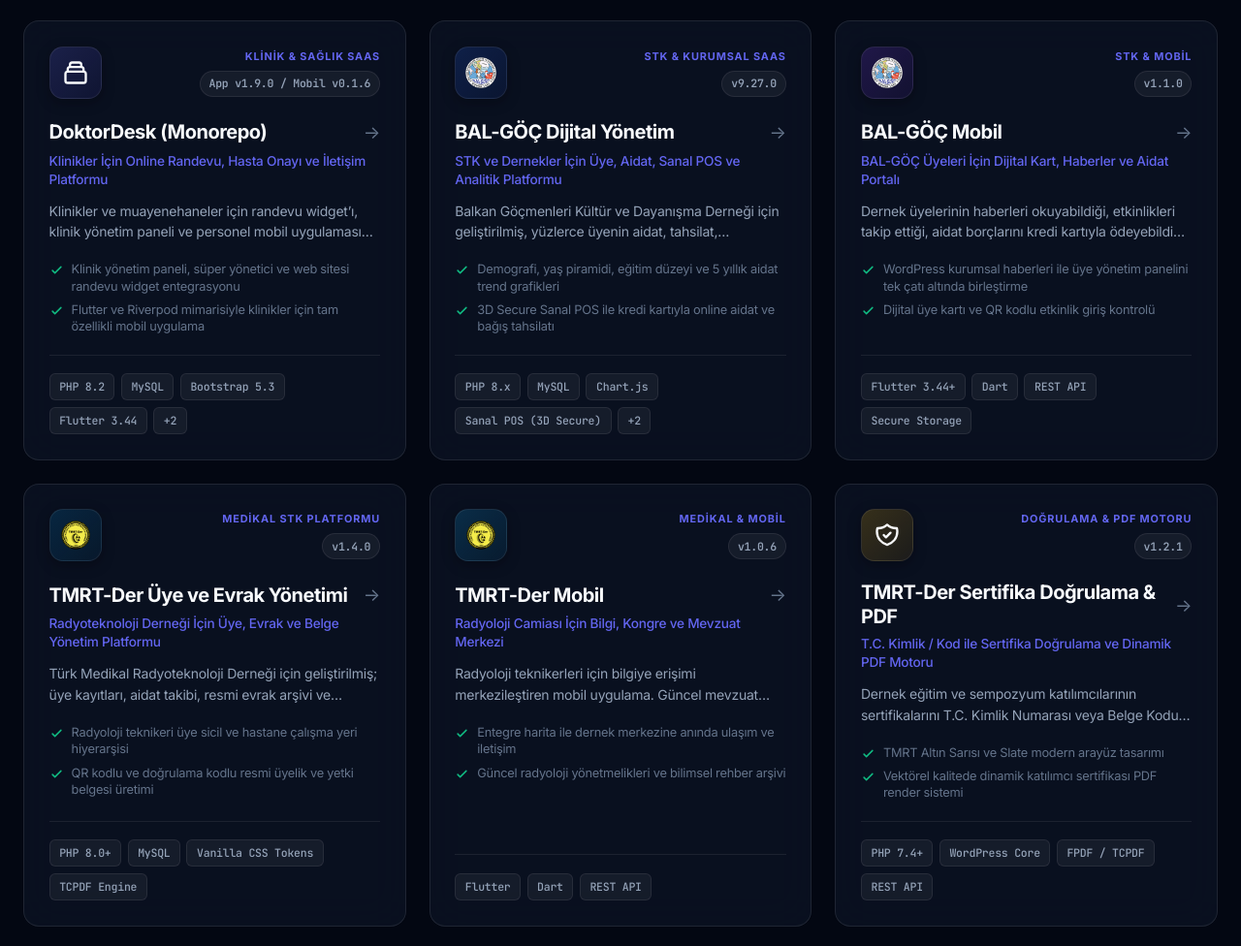
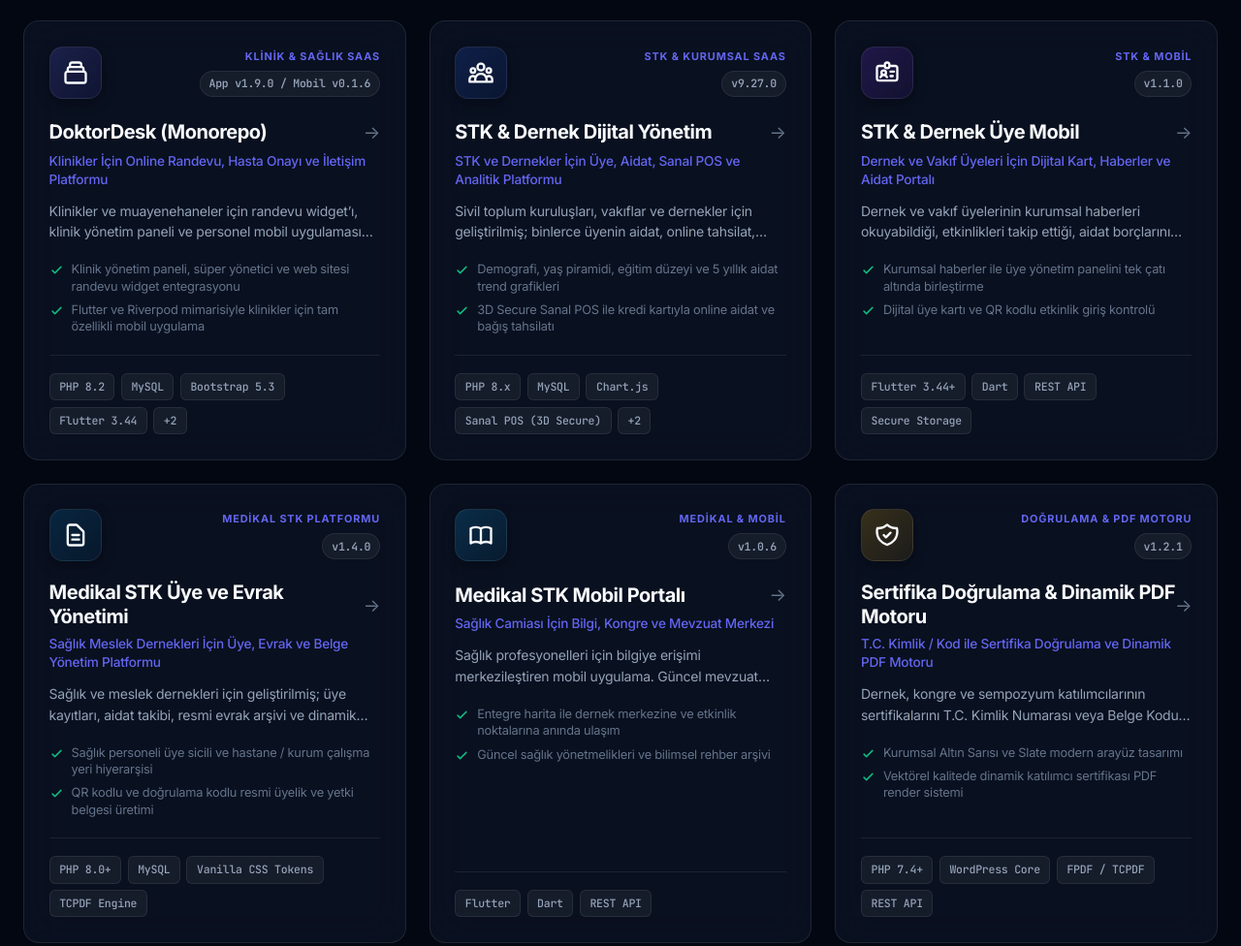
Before and after one commit to selimyilmaz/selimyilmaz.github.io, a plain HTML site: page index.html in a window 1280 px wide. Shown: the part 2248-3224 px from the top of the page at 97% size. Drawn offline with Linux system fonts and the light colour scheme.

Commit message:
docs: generalize health and NGO solutions without specific organization names

```diff
--- a/assets/js/projects-data.js
+++ b/assets/js/projects-data.js
@@ -223,19 +223,19 @@ const PROJECTS_DATA = [
     ]
   },
   {
-    id: 'balgoc-web',
-    title: 'BAL-GÖÇ Dijital Yönetim',
+    id: 'stk-web',
+    title: 'STK & Dernek Dijital Yönetim',
     category: 'web',
     categoryLabel: 'STK & Kurumsal SaaS',
     platforms: ['Web Platformu'],
     version: 'v9.27.0',
     status: 'Kurumsal Üretim',
     tagline: 'STK ve Dernekler İçin Üye, Aidat, Sanal POS ve Analitik Platformu',
-    description: 'Balkan Göçmenleri Kültür ve Dayanışma Derneği için geliştirilmiş, yüzlerce üyenin aidat, tahsilat, demografik analiz ve bağış süreçlerini merkezileştiren kurumsal SaaS platformu.',
+    description: 'Sivil toplum kuruluşları, vakıflar ve dernekler için geliştirilmiş; binlerce üyenin aidat, online tahsilat, demografik analiz ve bağış süreçlerini merkezileştiren kurumsal SaaS platformudur.',
     stack: ['PHP 8.x', 'MySQL', 'Chart.js', 'Sanal POS (3D Secure)', 'SMS Gateway', 'Excel Engine'],
     accent: '#2563EB',
-    iconType: 'image',
-    iconSrc: 'assets/img/projects/balgoc-logo.png',
+    iconType: 'svg',
+    iconSvg: '<svg width="28" height="28" fill="none" stroke="currentColor" stroke-width="2" viewBox="0 0 24 24"><path stroke-linecap="round" stroke-linejoin="round" d="M17 20h5v-2a3 3 0 00-5.356-1.857M17 20H7m10 0v-2c0-.656-.126-1.283-.356-1.857M7 20H2v-2a3 3 0 015.356-1.857M7 20v-2c0-.656.126-1.283.356-1.857m0 0a5.002 5.002 0 019.288 0M15 7a3 3 0 11-6 0 3 3 0 016 0zm6 3a2 2 0 11-4 0 2 2 0 014 0zM7 10a2 2 0 11-4 0 2 2 0 014 0z"></path></svg>',
     iconBg: 'linear-gradient(135deg, rgba(37, 99, 235, 0.2), rgba(29, 78, 216, 0.1))',
     highlights: [
       'Demografi, yaş piramidi, eğitim düzeyi ve 5 yıllık aidat trend grafikleri',
@@ -244,85 +244,85 @@ const PROJECTS_DATA = [
     ]
   },
   {
-    id: 'balgoc-mobil',
-    title: 'BAL-GÖÇ Mobil',
+    id: 'stk-mobil',
+    title: 'STK & Dernek Üye Mobil',
     category: 'mobile',
     categoryLabel: 'STK & Mobil',
     platforms: ['Android', 'iOS'],
     version: 'v1.1.0',
     status: 'Mobil Üretim',
-    tagline: 'BAL-GÖÇ Üyeleri İçin Dijital Kart, Haberler ve Aidat Portalı',
-    description: 'Dernek üyelerinin haberleri okuyabildiği, etkinlikleri takip ettiği, aidat borçlarını kredi kartıyla ödeyebildiği ve dijital üye kartını taşıdığı resmi mobil uygulamadır.',
+    tagline: 'Dernek ve Vakıf Üyeleri İçin Dijital Kart, Haberler ve Aidat Portalı',
+    description: 'Dernek ve vakıf üyelerinin kurumsal haberleri okuyabildiği, etkinlikleri takip ettiği, aidat borçlarını kredi kartıyla ödeyebildiği ve dijital üye kartını taşıdığı resmi mobil uygulamadır.',
     stack: ['Flutter 3.44+', 'Dart', 'REST API', 'Secure Storage'],
     accent: '#7C3AED',
-    iconType: 'image',
-    iconSrc: 'assets/img/projects/balgoc-logo.png',
+    iconType: 'svg',
+    iconSvg: '<svg width="28" height="28" fill="none" stroke="currentColor" stroke-width="2" viewBox="0 0 24 24"><path stroke-linecap="round" stroke-linejoin="round" d="M10 6H5a2 2 0 00-2 2v9a2 2 0 002 2h14a2 2 0 002-2V8a2 2 0 00-2-2h-5m-4 0V5a2 2 0 114 0v1m-4 0a2 2 0 104 0m-5 8a2 2 0 100-4 2 2 0 000 4zm0 0c1.306 0 2.417.835 2.83 2M9 14a3.001 3.001 0 00-2.83 2M15 11h3m-3 4h2"></path></svg>',
     iconBg: 'linear-gradient(135deg, rgba(124, 58, 237, 0.2), rgba(109, 40, 217, 0.1))',
     highlights: [
-      'WordPress kurumsal haberleri ile üye yönetim panelini tek çatı altında birleştirme',
+      'Kurumsal haberler ile üye yönetim panelini tek çatı altında birleştirme',
       'Dijital üye kartı ve QR kodlu etkinlik giriş kontrolü',
       'Anlık push bildirimleri ve online aidat ödeme akışı'
     ]
   },
   {
-    id: 'tmrtder-web',
-    title: 'TMRT-Der Üye ve Evrak Yönetimi',
+    id: 'medikal-stk-web',
+    title: 'Medikal STK Üye ve Evrak Yönetimi',
     category: 'web',
     categoryLabel: 'Medikal STK Platformu',
     platforms: ['Web Platformu'],
     version: 'v1.4.0',
     status: 'Kurumsal Üretim',
-    tagline: 'Radyoteknoloji Derneği İçin Üye, Evrak ve Belge Yönetim Platformu',
-    description: 'Türk Medikal Radyoteknoloji Derneği için geliştirilmiş; üye kayıtları, aidat takibi, resmi evrak arşivi ve dinamik belge üretimini sağlayan kurumsal STK platformudur.',
+    tagline: 'Sağlık Meslek Dernekleri İçin Üye, Evrak ve Belge Yönetim Platformu',
+    description: 'Sağlık ve meslek dernekleri için geliştirilmiş; üye kayıtları, aidat takibi, resmi evrak arşivi ve dinamik belge üretimini sağlayan kurumsal STK platformudur.',
     stack: ['PHP 8.0+', 'MySQL', 'Vanilla CSS Tokens', 'TCPDF Engine'],
     accent: '#0284C7',
-    iconType: 'image',
-    iconSrc: 'assets/img/projects/tmrtder-logo.png',
+    iconType: 'svg',
+    iconSvg: '<svg width="28" height="28" fill="none" stroke="currentColor" stroke-width="2" viewBox="0 0 24 24"><path stroke-linecap="round" stroke-linejoin="round" d="M9 12h6m-6 4h6m2 5H7a2 2 0 01-2-2V5a2 2 0 012-2h5.586a1 1 0 01.707.293l5.414 5.414a1 1 0 01.293.707V19a2 2 0 01-2 2z"></path></svg>',
     iconBg: 'linear-gradient(135deg, rgba(2, 132, 199, 0.2), rgba(3, 105, 161, 0.1))',
     highlights: [
-      'Radyoloji teknikeri üye sicil ve hastane çalışma yeri hiyerarşisi',
+      'Sağlık personeli üye sicili ve hastane / kurum çalışma yeri hiyerarşisi',
       'QR kodlu ve doğrulama kodlu resmi üyelik ve yetki belgesi üretimi',
       'KVKK uyumlu güvenli evrak arşivleme altyapısı'
     ]
   },
   {
-    id: 'tmrtder-mobil',
-    title: 'TMRT-Der Mobil',
+    id: 'medikal-stk-mobil',
+    title: 'Medikal STK Mobil Portalı',
     category: 'mobile',
     categoryLabel: 'Medikal & Mobil',
     platforms: ['Android', 'iOS'],
     version: 'v1.0.6',
     status: 'Mobil Üretim',
-    tagline: 'Radyoloji Camiası İçin Bilgi, Kongre ve Mevzuat Merkezi',
-    description: 'Radyoloji teknikerleri için bilgiye erişimi merkezileştiren mobil uygulama. Güncel mevzuat dökümleri, kongre takvimi ve duyuruları tek dokunuşla üyelere iletir.',
+    tagline: 'Sağlık Camiası İçin Bilgi, Kongre ve Mevzuat Merkezi',
+    description: 'Sağlık profesyonelleri için bilgiye erişimi merkezileştiren mobil uygulama. Güncel mevzuat dökümleri, kongre takvimi ve duyuruları tek dokunuşla üyelere iletir.',
     stack: ['Flutter', 'Dart', 'REST API'],
     accent: '#0EA5E9',
-    iconType: 'image',
-    iconSrc: 'assets/img/projects/tmrtder-logo.png',
+    iconType: 'svg',
+    iconSvg: '<svg width="28" height="28" fill="none" stroke="currentColor" stroke-width="2" viewBox="0 0 24 24"><path stroke-linecap="round" stroke-linejoin="round" d="M12 6.253v13m0-13C10.832 5.477 9.246 5 7.5 5S4.168 5.477 3 6.253v13C4.168 18.477 5.754 18 7.5 18s3.332.477 4.5 1.253m0-13C13.168 5.477 14.754 5 16.5 5c1.747 0 3.332.477 4.5 1.253v13C19.832 18.477 18.247 18 16.5 18c-1.746 0-3.332.477-4.5 1.253"></path></svg>',
     iconBg: 'linear-gradient(135deg, rgba(14, 165, 233, 0.2), rgba(2, 132, 199, 0.1))',
     highlights: [
-      'Entegre harita ile dernek merkezine anında ulaşım ve iletişim',
-      'Güncel radyoloji yönetmelikleri ve bilimsel rehber arşivi',
+      'Entegre harita ile dernek merkezine ve etkinlik noktalarına anında ulaşım',
+      'Güncel sağlık yönetmelikleri ve bilimsel rehber arşivi',
       'Kongre, eğitim ve etkinlik takvimi'
     ]
   },
   {
-    id: 'wp-tmrtder-sertifika',
-    title: 'TMRT-Der Sertifika Doğrulama & PDF',
+    id: 'wp-sertifika-dogrulama',
+    title: 'Sertifika Doğrulama & Dinamik PDF Motoru',
     category: 'tools',
     categoryLabel: 'Doğrulama & PDF Motoru',
     platforms: ['WordPress Plugin'],
     version: 'v1.2.1',
     status: 'Canlı Eklenti',
     tagline: 'T.C. Kimlik / Kod ile Sertifika Doğrulama ve Dinamik PDF Motoru',
-    description: 'Dernek eğitim ve sempozyum katılımcılarının sertifikalarını T.C. Kimlik Numarası veya Belge Kodu ile doğrulamasını ve dinamik PDF şablonu üzerinden anında indirip yazdırmasını sağlayan WordPress eklentisidir.',
+    description: 'Dernek, kongre ve sempozyum katılımcılarının sertifikalarını T.C. Kimlik Numarası veya Belge Kodu ile doğrulamasını ve dinamik PDF şablonu üzerinden anında indirip yazdırmasını sağlayan WordPress eklentisidir.',
     stack: ['PHP 7.4+', 'WordPress Core', 'FPDF / TCPDF', 'REST API'],
     accent: '#EAB308',
     iconType: 'svg',
     iconSvg: '<svg width="28" height="28" fill="none" stroke="currentColor" stroke-width="2" viewBox="0 0 24 24"><path stroke-linecap="round" stroke-linejoin="round" d="M9 12l2 2 4-4m5.618-4.016A11.955 11.955 0 0112 2.944a11.955 11.955 0 01-8.618 3.04A12.02 12.02 0 003 9c0 5.591 3.824 10.29 9 11.622 5.176-1.332 9-6.03 9-11.622 0-1.042-.133-2.052-.382-3.016z"></path></svg>',
     iconBg: 'linear-gradient(135deg, rgba(234, 179, 8, 0.2), rgba(202, 138, 4, 0.1))',
     highlights: [
-      'TMRT Altın Sarısı ve Slate modern arayüz tasarımı',
+      'Kurumsal Altın Sarısı ve Slate modern arayüz tasarımı',
       'Vektörel kalitede dinamik katılımcı sertifikası PDF render sistemi',
       'Sahte belgeleri engelleyen kriptografik doğrulama kodu altyapısı'
     ]
--- a/index.html
+++ b/index.html
@@ -160,7 +160,7 @@
   </div>
 
   <!-- Scripts -->
-  <script src="assets/js/projects-data.js"></script>
-  <script src="assets/js/app.js"></script>
+  <script src="assets/js/projects-data.js?v=2.1.0"></script>
+  <script src="assets/js/app.js?v=2.1.0"></script>
 </body>
 </html>
```
Also changed, not shown: README.md.
